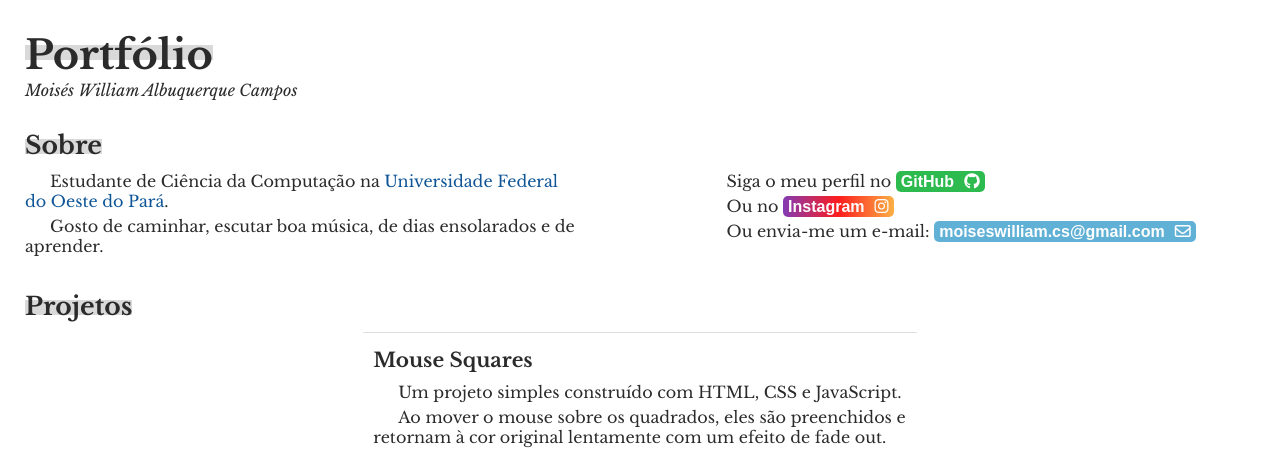
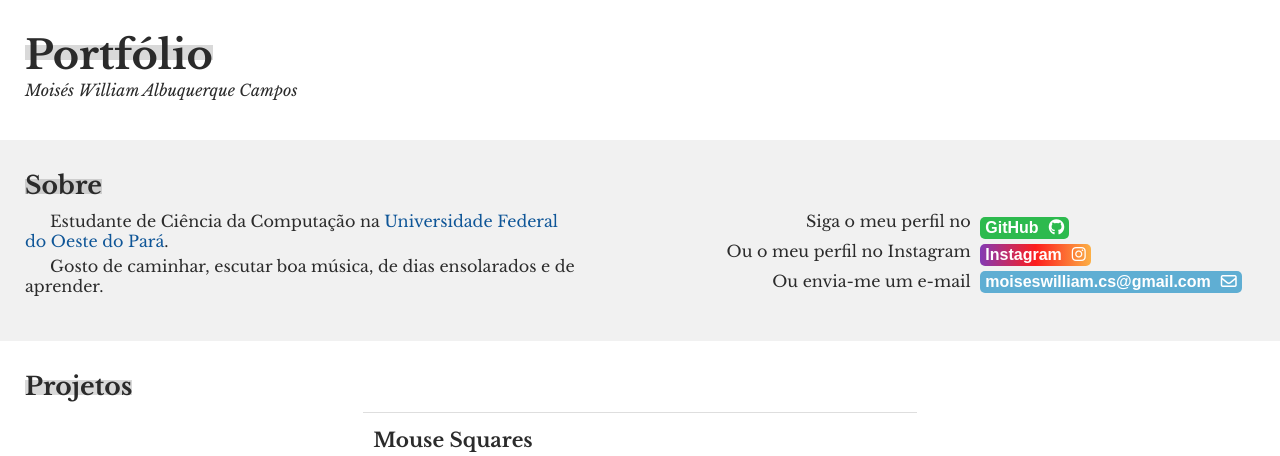
Before and after one commit to dekampus/portfolio-web-2024.1, a plain HTML site: page index.html in a window 1280 px wide. Shown: the top 456 px of the page. Drawn offline with nearby package versions, Linux system fonts and the light colour scheme.

Commit message:
feat: Adiciona cor de fundo na seção "Sobre" e muda estilo dos links.

```diff
--- a/index.html
+++ b/index.html
@@ -23,9 +23,16 @@
                 <p>Gosto de caminhar, escutar boa música, de dias ensolarados e de aprender.</p>
             </div>
             <div class="links-redes-sociais">
-                <p>Siga o meu perfil no <a class="github-link" href="https://github.com/dekampus" target="_blank">GitHub<i class="fa-brands fa-github"></i></a></p>
-                <p>Ou no <a class="instagram-link" href="https://www.instagram.com/__mwac">Instagram<i class="fa-brands fa-instagram"></i></a></p>
-                <p>Ou envia-me um e-mail: <a class="e-mail-link" href="mailto:moiseswilliam.cs@gmail.com">moiseswilliam.cs@gmail.com<i class="fa-regular fa-envelope"></i></a></p>
+                <div class="topicos-links-redes-sociais">
+                    <p>Siga o meu perfil no</p>
+                    <p>Ou o meu perfil no Instagram</p>
+                    <p>Ou envia-me um e-mail    </p>
+                </div>
+                <div class="icones-links-redes-sociais">
+                    <a class="github-link" href="https://github.com/dekampus" target="_blank">GitHub<i class="fa-brands fa-github"></i></a>
+                    <a class="instagram-link" href="https://www.instagram.com/__mwac">Instagram<i class="fa-brands fa-instagram"></i></a>
+                    <a class="e-mail-link" href="mailto:moiseswilliam.cs@gmail.com">moiseswilliam.cs@gmail.com<i class="fa-regular fa-envelope"></i></a>
+                </div>
             </div>
         </div>
     </div>
--- a/style.css
+++ b/style.css
@@ -10,7 +10,7 @@ body {
 }
 
 header, .sobre, .projetos {
-    padding: 30px 25px 0 25px;
+    padding: 30px 25px 40px 25px;
 }
 
 header h1 {
@@ -44,6 +44,10 @@ div h1 {
 
 /* Estilos da seção "Sobre" */
 
+.sobre {
+    background-color: #f1f1f1;
+}
+
 .sobre p {
     text-indent: 25px;
     margin-bottom: 5px;
@@ -55,11 +59,26 @@ div h1 {
 
 .sobre-container div {
     display: inline-block;
+}
+
+.sobre-descricao {
     width: 45%;
 }
 
 .links-redes-sociais {
     float: right;
+    width: 45%;
+}
+
+.topicos-links-redes-sociais p {
+    margin-bottom: 10px;
+    text-align: right;
+}
+
+.icones-links-redes-sociais a{
+    display: block;
+    margin: 5px;
+    width: fit-content;
 }
 
 /*  Estilos de links */
```
